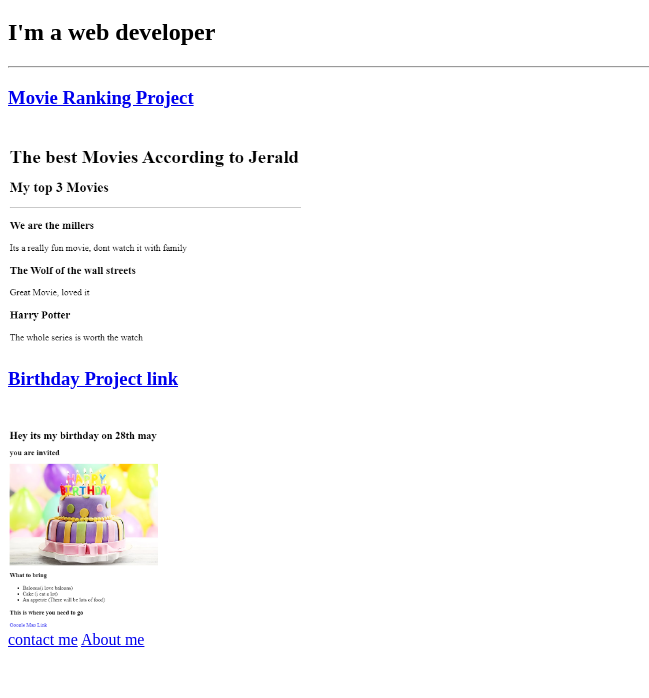
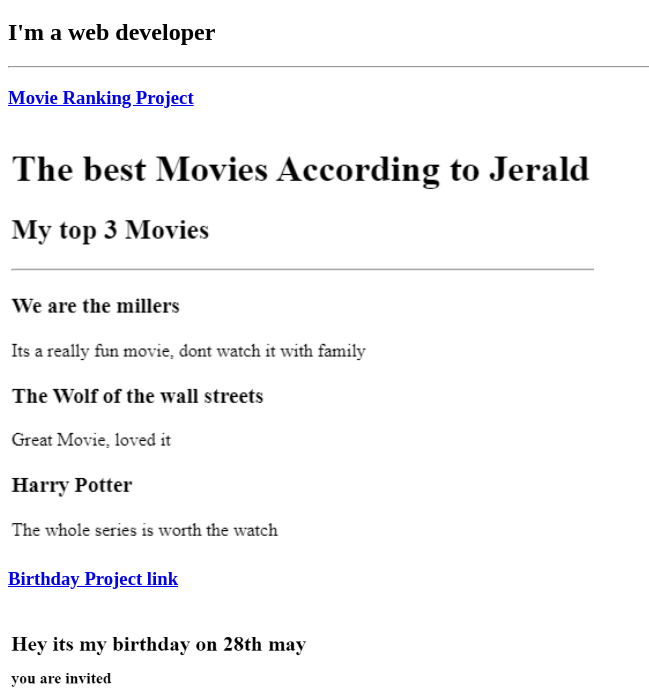
Before and after one commit to jeraldin2003/html-portfolio, a plain HTML site: page index.html in a window 1280 px wide. Shown: the part 61-759 px from the top of the page, without its empty margins (0-649 px from the left). Drawn offline with Linux system fonts and the light colour scheme.

Commit message:
Update index.html
made the images bigger from 200->400

```diff
--- a/index.html
+++ b/index.html
@@ -26,11 +26,11 @@ https://developer.mozilla.org/en-US/docs/Web/HTML/Element/img#attr-height -->
             <hr />
         <h3><a href="./public/movie-ranking.html">Movie Ranking Project</a></h3>
             <br />
-        <a href="./public/movie-ranking.html"><img src="./assets/images/Movie-Project.png"height="200" alt="Picture of my Movie ranking project" /></a>
+        <a href="./public/movie-ranking.html"><img src="./assets/images/Movie-Project.png"height="400" alt="Picture of my Movie ranking project" /></a>
             <br />
         <h3><a href="./public/birthday-invite.html">Birthday Project link</a></h3>
             <br />
-        <a href="./public/birthday-invite.html"><img src="./assets/images/Birthday-project.png"height="200" alt="picture of my birthday project" /></a>
+        <a href="./public/birthday-invite.html"><img src="./assets/images/Birthday-project.png"height="400" alt="picture of my birthday project" /></a>
         <br />
         <a href="./public/contact.html">contact me</a>
         <a href="./public/about.html">About me</a>
```
